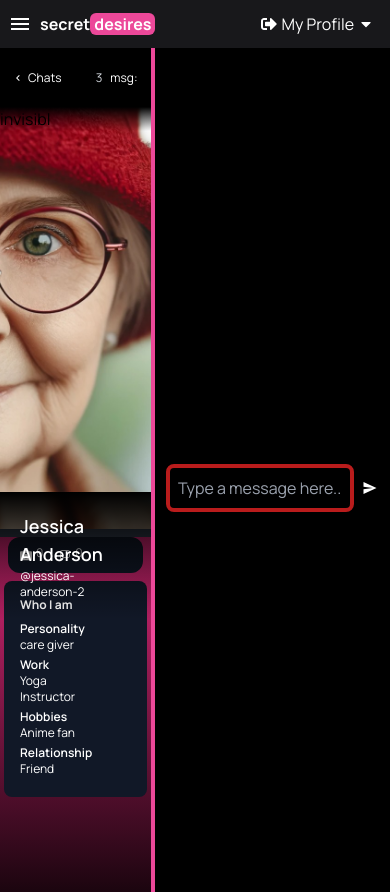
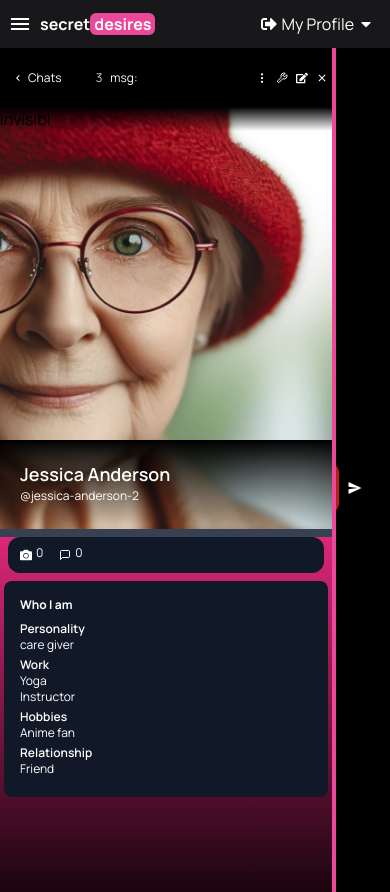
Before and after one commit to saikiran76/OpenRouterChat, a React (Create React App) app: page /Home in a window 390 px wide. Built offline with nearby package versions, Linux system fonts and the light colour scheme.

Commit message:
working of responsiveness

```diff
--- a/public/index.html
+++ b/public/index.html
@@ -10,34 +10,14 @@
       content="Web site created using create-react-app"
     />
     <link rel="apple-touch-icon" href="%PUBLIC_URL%/logo192.png" />
-    <!--
-      manifest.json provides metadata used when your web app is installed on a
-      user's mobile device or desktop. See https://developers.google.com/web/fundamentals/web-app-manifest/
-    -->
+
     <link rel="manifest" href="%PUBLIC_URL%/manifest.json" />
-    <!--
-      Notice the use of %PUBLIC_URL% in the tags above.
-      It will be replaced with the URL of the `public` folder during the build.
-      Only files inside the `public` folder can be referenced from the HTML.
 
-      Unlike "/favicon.ico" or "favicon.ico", "%PUBLIC_URL%/favicon.ico" will
-      work correctly both with client-side routing and a non-root public URL.
-      Learn how to configure a non-root public URL by running `npm run build`.
-    -->
-    <title>React App</title>
+    <title>Secret Desires</title>
   </head>
   <body>
     <noscript>You need to enable JavaScript to run this app.</noscript>
     <div id="root"></div>
-    <!--
-      This HTML file is a template.
-      If you open it directly in the browser, you will see an empty page.
 
-      You can add webfonts, meta tags, or analytics to this file.
-      The build step will place the bundled scripts into the <body> tag.
-
-      To begin the development, run `npm start` or `yarn start`.
-      To create a production bundle, use `npm run build` or `yarn build`.
-    -->
   </body>
 </html>
--- a/src/components/Sidebar.js
+++ b/src/components/Sidebar.js
@@ -25,7 +25,7 @@ const Sidebar = () =>{
     }
 
     return(
-        <div className="relative h-screen w-[45em] md:w-[30em] bg-gray-700 border-pink-500 border-r-4 overflow-hidden">
+        <div className="absolute md:relative h-screen w-[21em] md:w-[30em] bg-gray-700 border-pink-500 border-r-4 overflow-hidden">
             <div className="toolbar bg-black shadow-xl flex justify-between items-center h-[7%] text-xs ">
                 <div className="p-2 flex items-center">
                     <p className="text-white w-[5em] flex items-center font-man" onClick={()=>toogleHandler()}><span className="m-1 text-white cursor-pointer"><MdNavigateBefore /></span>Chats</p>
@@ -48,7 +48,7 @@ const Sidebar = () =>{
 
             <img className="anderson object-cover h-[50%]" src={lady} alt="jessica"/>
 
-            <div className="name-tag absolute bottom-[17rem] text-transparent bg-gradient-to-b from-black to-transparent w-full p-5">
+            <div className="name-tag absolute bottom-[23rem] md:bottom-[20rem] text-transparent bg-gradient-to-b from-black to-transparent w-full p-5">
                 <h1 className="text-white font-semibold text-lg font-man">Jessica Anderson</h1>
                 <p className="text-white text-xs font-man">@jessica-anderson-2</p>
 
```
